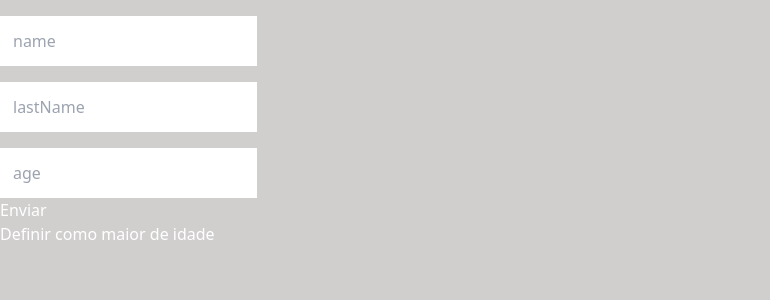
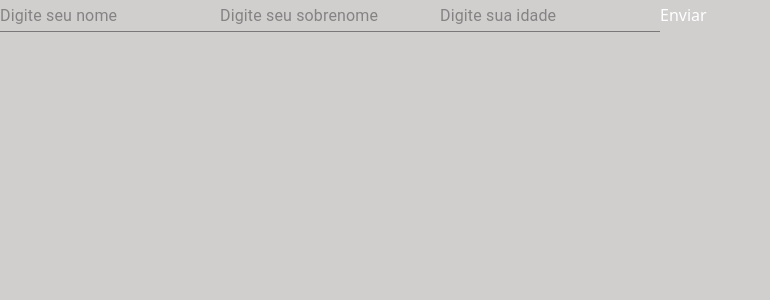
Before and after one commit to Diones25/react-b7web, a React (Vite) app: page / in a window 1280 px wide. Shown: the top 300 px of the page, without its empty margins (0-770 px from the left). Built offline with nearby package versions, Linux system fonts and the light colour scheme.

Commit message:
Integrando com bibliotecas UI

```diff
--- a/package.json
+++ b/package.json
@@ -10,6 +10,9 @@
     "preview": "vite preview"
   },
   "dependencies": {
+    "@emotion/react": "^11.14.0",
+    "@emotion/styled": "^11.14.0",
+    "@mui/material": "^6.2.1",
     "react": "^18.2.0",
     "react-dom": "^18.2.0",
     "react-hook-form": "^7.54.1"
--- a/src/App.tsx
+++ b/src/App.tsx
@@ -1,12 +1,11 @@
-import { SubmitHandler, useForm } from "react-hook-form";
+import { Controller, SubmitHandler, useForm } from "react-hook-form";
 import { SignUpForm } from "./types/SignUpForm";
-import InputReactHookForm from "./components/InputReactHookForm";
+import { Input } from "@mui/material";
 
 const Page = () => {
   const {
     control,
     handleSubmit,
-    setValue
   } = useForm<SignUpForm>();
 
   const handleFormSubmit: SubmitHandler<SignUpForm> = (data) => {
@@ -18,28 +17,34 @@ const Page = () => {
       <div className="container mx-auto">
         <form onSubmit={handleSubmit(handleFormSubmit)}>
 
-          <InputReactHookForm
+          <Controller
             control={control}
             name="name"
             rules={{ required: true, minLength: 2, maxLength: 20 }}
+            render={({ field, fieldState }) =>
+              <Input
+                {...field}
+                placeholder="Digite seu nome"
+              />
+            }
           />
 
-          <InputReactHookForm
+          <Controller
             control={control}
             name="lastName"
+            render={({ field }) => <Input {...field} placeholder="Digite seu sobrenome" />}
           />
 
-          <InputReactHookForm
+          <Controller
             control={control}
-            name="age"
-            rules={{ required: true, min: 18, max: 120 }}
+            name="name"
+            rules={{ required: true, min: 18}}
+            render={({ field }) => <Input {...field} placeholder="Digite sua idade" />}
           />
 
           <input type="submit" value="Enviar" />
 
         </form>
-
-        <button onClick={() => setValue('age', 18)}>Definir como maior de idade</button>
       </div>
     </>
   )
```
Also changed, not shown: 1 other file (tests, documents, lock files or other folders).
